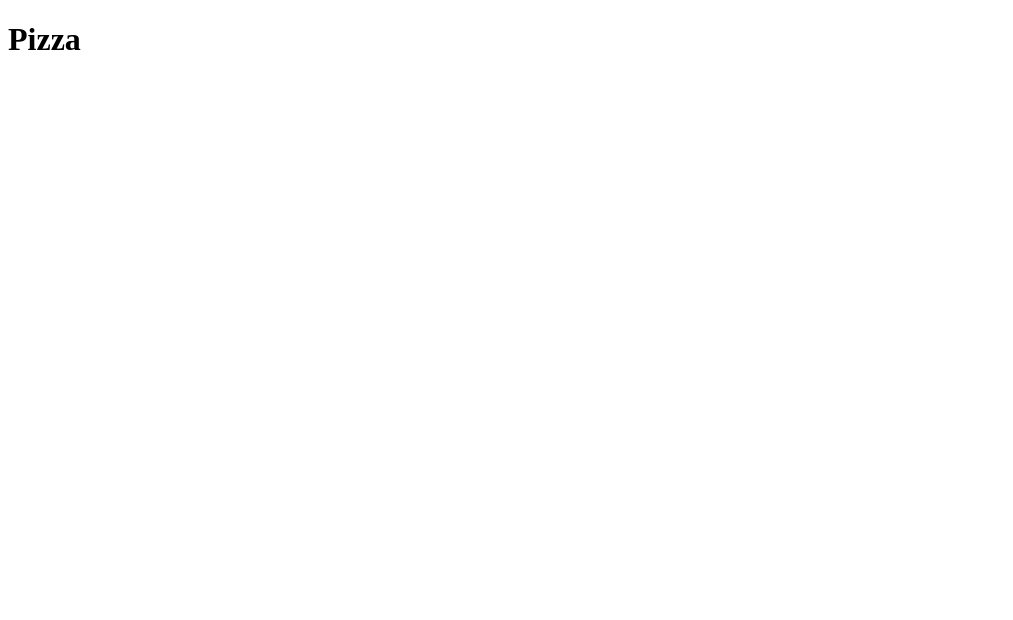
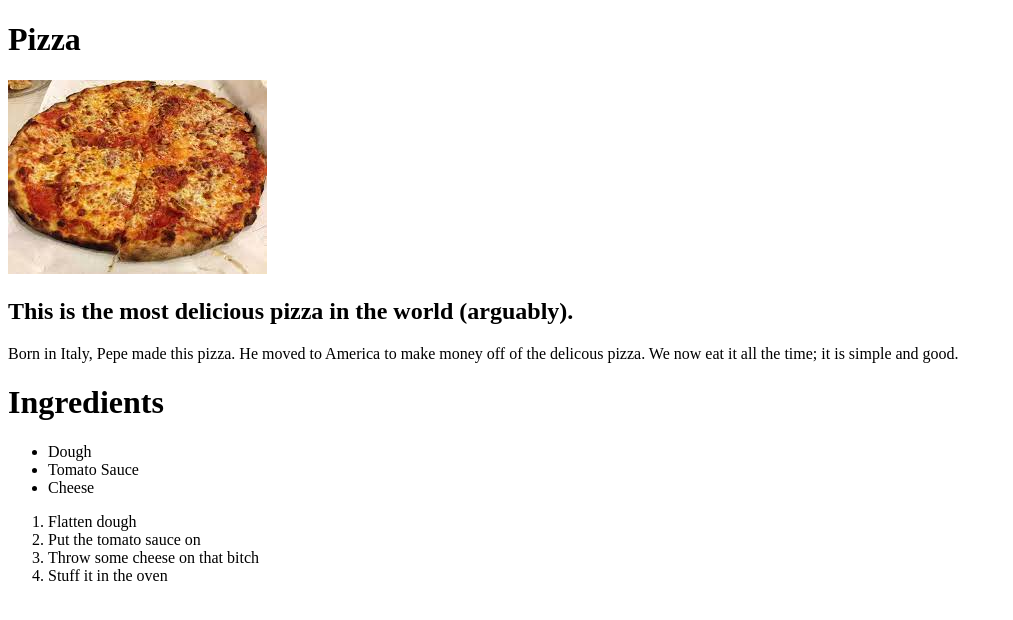
Before and after one commit to ShemBal/odin-recipes, a plain HTML site: page recipes/pizza.html in a window 1280 px wide. Shown: the whole page, without its empty margins (0-1013 px from the left). Drawn offline with Linux system fonts and the light colour scheme.

Commit message:
Second Iteration adding image

```diff
--- a/recipes/pizza.html
+++ b/recipes/pizza.html
@@ -8,5 +8,22 @@
 </head>
 <body>
     <h1>Pizza</h1>
+    <img src="../images/download.jpeg" alt="Theres no Pizza :(">
+    <h2>This is the most delicious pizza in the world (arguably).</h2>
+    <p>Born in Italy, Pepe made this pizza. He moved to America to make money off of
+        the delicous pizza. We now eat it all the time; it is simple and good.
+    </p>
+    <h1>Ingredients</h1>
+    <ul>
+        <li>Dough</li>
+        <li>Tomato Sauce</li>
+        <li>Cheese</li>
+    </ul>
+    <ol>
+        <li>Flatten dough</li>
+        <li>Put the tomato sauce on</li>
+        <li>Throw some cheese on that bitch</li>
+        <li>Stuff it in the oven</li>
+    </ol>
 </body>
 </html>
```
Also changed, not shown: recipes.html (+1 -1 lines), images/download.jpeg (added).
